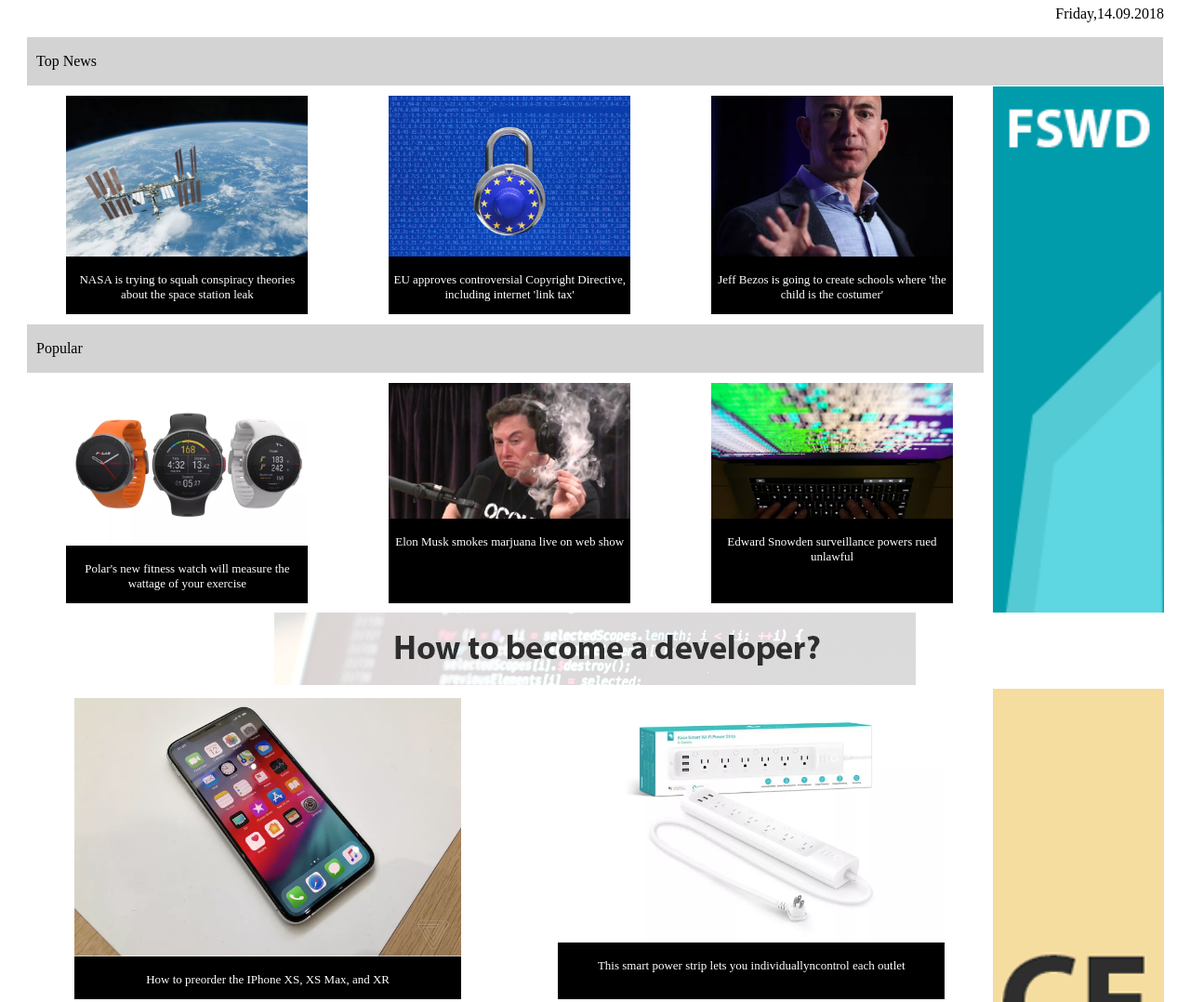
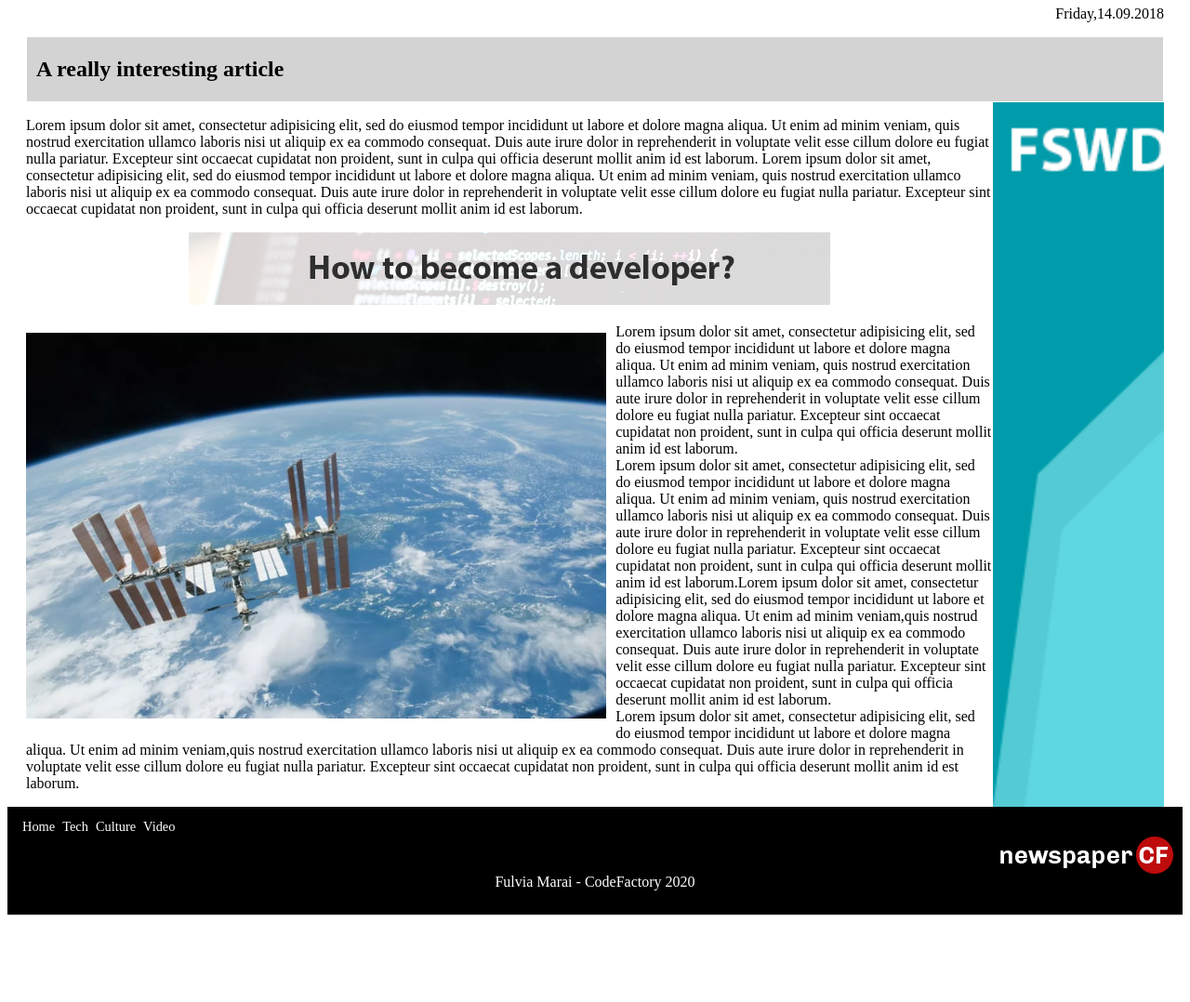
Before and after one commit to FulviaMarai/LMSCF-Fulvia-Marai-CodeReview-02, a plain HTML site: page Tech.html in a window 1280 px wide. Shown: the part 140-1218 px from the top of the page at 93% size. After the commit the page ends 1132 px from the top, so only its background shows below. Drawn offline with Linux system fonts and the light colour scheme; a web font is replaced by a local one.

Commit message:
Adds more web pages

```diff
--- a/Tech.html
+++ b/Tech.html
@@ -13,7 +13,8 @@
 				<img src="img/logo-newspaper-cf.png" alt="Logo">
 			</div>
 			<div id="banner1" class="picTitle">
-				<img src="img/banner-1.png" alt="banner">
+				<a href="https://www.codefactory.wien">
+				<img src="img/banner-1.png" alt="banner"></a>
 			</div>
 		</div>
 		<div id="Navigator">
@@ -31,78 +32,45 @@
 		<main>
 
 			<div id="hor1">	<p>Friday,14.09.2018</p></div>
-			<div id="hor2"> <p>Top News</p></div>
+			<div id="hor2"> <h2>A really interesting article</h2></div>
 			<div id="hor3">
 				<div class="ver1">
 					<div id="Bar1">
-						<div class="news">
-							<a href="Article.html" title="article">
-							<img src="img/nasa.png" alt="satellite">
-								<p>NASA is trying to squah conspiracy theories about the space station leak</p></a>
+						<p>Lorem ipsum dolor sit amet, consectetur adipisicing elit, sed do eiusmod
+						tempor incididunt ut labore et dolore magna aliqua. Ut enim ad minim veniam,
+						quis nostrud exercitation ullamco laboris nisi ut aliquip ex ea commodo
+						consequat. Duis aute irure dolor in reprehenderit in voluptate velit esse
+						cillum dolore eu fugiat nulla pariatur. Excepteur sint occaecat cupidatat non
+						proident, sunt in culpa qui officia deserunt mollit anim id est laborum.
+						Lorem ipsum dolor sit amet, consectetur adipisicing elit, sed do eiusmod
+						tempor incididunt ut labore et dolore magna aliqua. Ut enim ad minim veniam,
+						quis nostrud exercitation ullamco laboris nisi ut aliquip ex ea commodo
+						consequat. Duis aute irure dolor in reprehenderit in voluptate velit esse
+						cillum dolore eu fugiat nulla pariatur. Excepteur sint occaecat cupidatat non
+						proident, sunt in culpa qui officia deserunt mollit anim id est laborum.</p>
+					</div>
+						<div id="hor4">
+							<a href="https://www.codefactory.wien">
+							<img src="img/banner-3.png" alt="banner3"></a>
 						</div>
-						<div class="news">
-							<a href="Article.html" title="article">
-							<img src="img/eu.png" alt="lock">
-								<p>EU approves controversial Copyright Directive, including internet 'link tax'</p></a>
-						</div>
-						<div class="news">
-							<a href="Article.html" title="article">
-							<img src="img/jeff.png" alt="jeff">
-								<p>Jeff Bezos is going to create schools where 'the child is the costumer'</p></a>
-						</div>
-					</div>
-					<div id="Bar2"><p>Popular</p></div>
-					<div id="Bar3">
-						<div class="news">
-							<a href="Article.html" title="article">
-							<img src="img/polar.png" alt="watches">
-								<p>Polar's new fitness watch will measure the wattage of your exercise</p></a>
-							</div>
-						<div class="news">
-							<a href="Article.html" title="article">
-							<img src="img/musk.jpg" alt="musk">
-								<p>Elon Musk smokes marjuana live on web show</p></a>
-						</div>
-						<div class="news">
-							<a href="Article.html" title="article">
-							<img src="img/snowden.jpg" alt="pixels">
-								<p>Edward Snowden surveillance powers rued unlawful</p></a>
-
-						</div>
+					<div id="article">
+						<img src="img/nasa.png" alt="satellite">
+						<p>Lorem ipsum dolor sit amet, consectetur adipisicing elit, sed do eiusmod
+						tempor incididunt ut labore et dolore magna aliqua. Ut enim ad minim veniam,
+						quis nostrud exercitation ullamco laboris nisi ut aliquip ex ea commodo
+						consequat. Duis aute irure dolor in reprehenderit in voluptate velit esse
+						cillum dolore eu fugiat nulla pariatur. Excepteur sint occaecat cupidatat non
+						proident, sunt in culpa qui officia deserunt mollit anim id est laborum.<br>
+						Lorem ipsum dolor sit amet, consectetur adipisicing elit, sed do eiusmod
+						tempor incididunt ut labore et dolore magna aliqua. Ut enim ad minim veniam,
+						quis nostrud exercitation ullamco laboris nisi ut aliquip ex ea commodo
+						consequat. Duis aute irure dolor in reprehenderit in voluptate velit esse
+						cillum dolore eu fugiat nulla pariatur. Excepteur sint occaecat cupidatat non
+						proident, sunt in culpa qui officia deserunt mollit anim id est laborum.Lorem ipsum dolor sit amet, consectetur adipisicing elit, sed do eiusmod tempor incididunt ut labore et dolore magna aliqua. Ut enim ad minim veniam,quis nostrud exercitation ullamco laboris nisi ut aliquip ex ea commodo consequat. Duis aute irure dolor in reprehenderit in voluptate velit esse cillum dolore eu fugiat nulla pariatur. Excepteur sint occaecat cupidatat non proident, sunt in culpa qui officia deserunt mollit anim id est laborum.<br>Lorem ipsum dolor sit amet, consectetur adipisicing elit, sed do eiusmod tempor incididunt ut labore et dolore magna aliqua. Ut enim ad minim veniam,quis nostrud exercitation ullamco laboris nisi ut aliquip ex ea commodo consequat. Duis aute irure dolor in reprehenderit in voluptate velit esse cillum dolore eu fugiat nulla pariatur. Excepteur sint occaecat cupidatat non proident, sunt in culpa qui officia deserunt mollit anim id est laborum.</p>
 					</div>
 				</div>
 				<div id="ver2"></div>
 			</div>
-			<div id="hor4">
-					<a href="https://www.codefactory.wien">
-					<img src="img/banner-3.png" alt="banner3"></a>
-			</div>
-			<div id="hor5">
-				<div class="ver1">
-					<div id="Bar4">
-						<div class="newsB">
-							<img src="img/iphone.png" alt="iphone">
-							<p>How to preorder the IPhone XS, XS Max, and XR</p>
-						</div>
-						<div class="newsB">
-							<img src="img/smart.png" alt="plug">
-							<p>This smart power strip lets you individuallyncontrol each outlet</p>
-						</div>
-						<div class="newsB">
-							<img src="img/one.png" alt="eardrop">
-							<p> OnePlus announces super cheap USB-C earbuds</p>
-						</div>
-						<div class="newsB">
-							<img src="img/phone.png" alt="handy">
-							<p>Spotify raises limit for offline downloads to 10,000 songs per device</p>
-						</div>
-					</div>
-				</div>
-				<div id="ver3"></div>
-			</div>
-			</div>
-
-
 
 		</main>
 
```
Also changed, not shown: Article.html (+3 -13 lines), Culture.html (+4 -67 lines), Index.html (+10 -5 lines), Video.html (+43 -55 lines).
